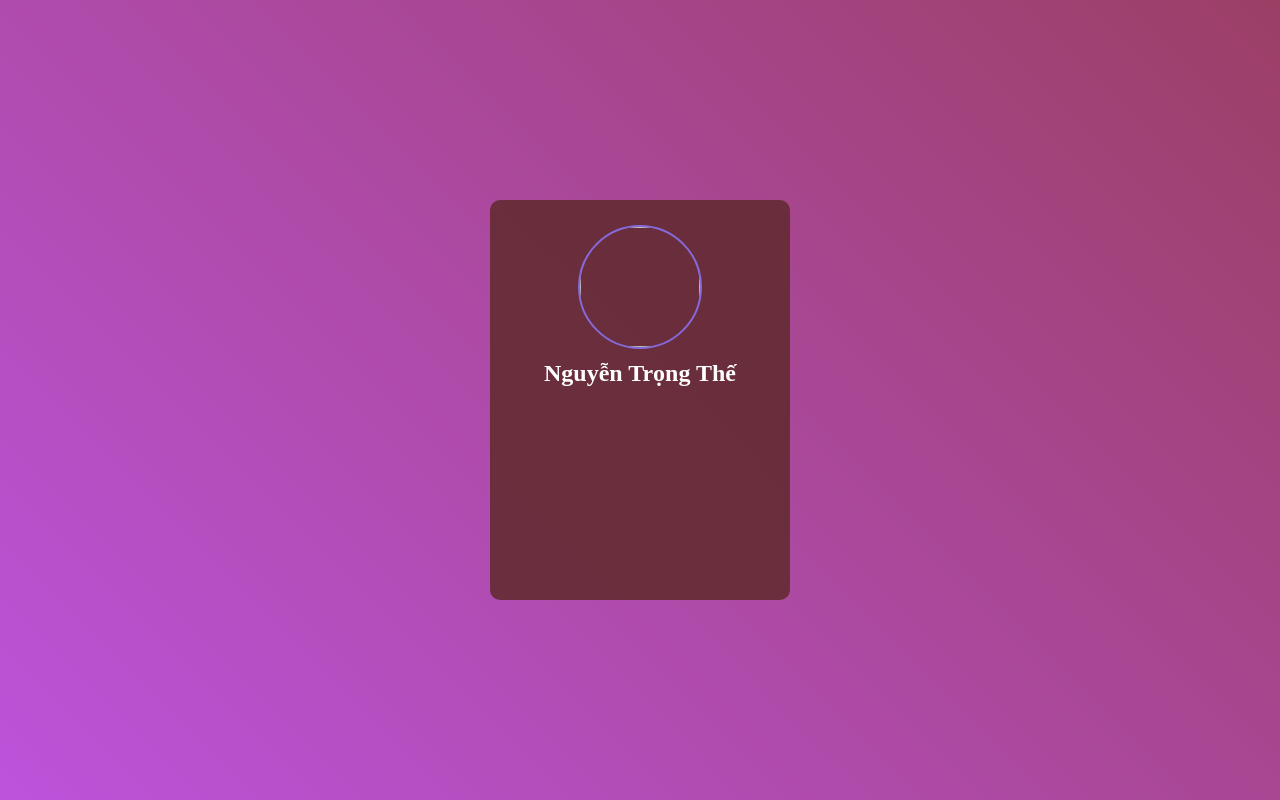
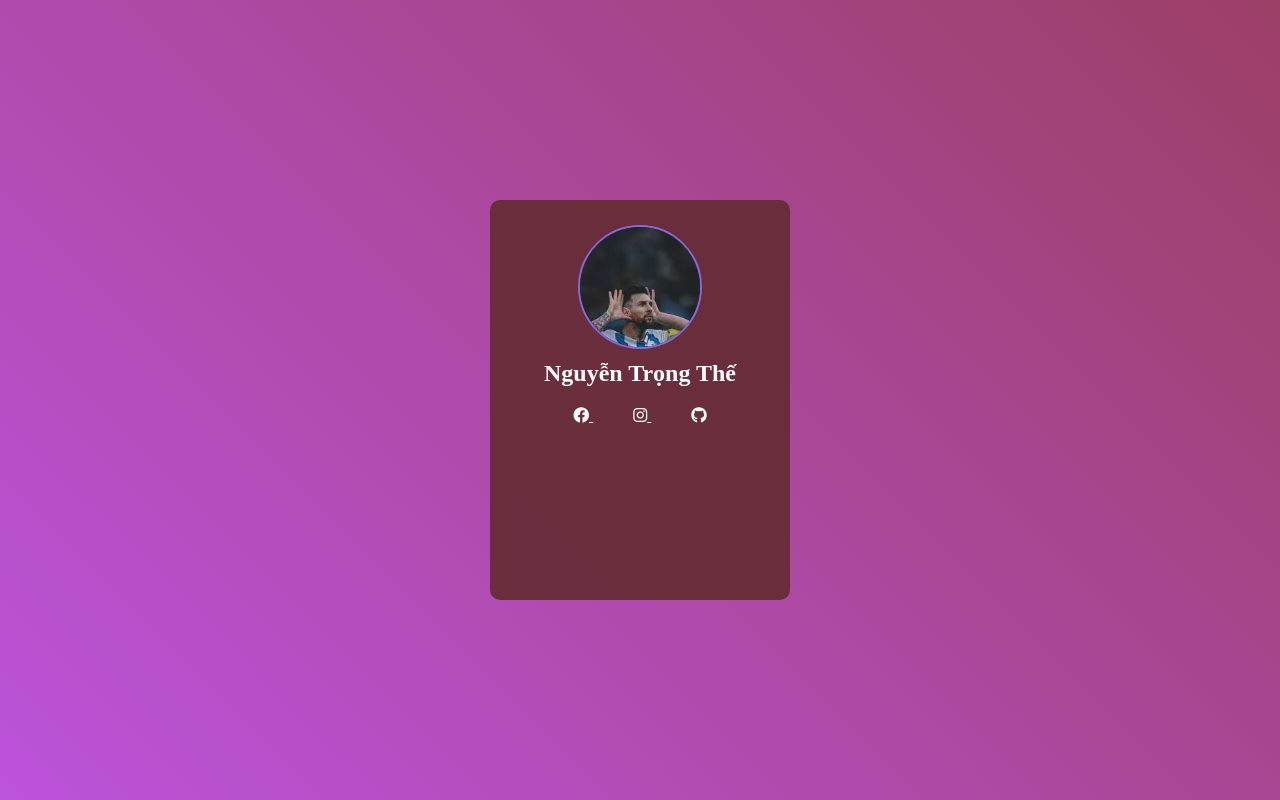
Before and after one commit to TrongThe/profile, a plain HTML site: page index.html in a window 1280 px wide. Drawn offline with Linux system fonts and the light colour scheme; the site is published under a folder, as on GitHub Pages, so addresses that start at the root find nothing.

Commit message:
Update index.html

```diff
--- a/index.html
+++ b/index.html
@@ -6,13 +6,13 @@
     <meta name="viewport" content="width=device-width, initial-scale=1.0">
     <title>Document</title>
     <link rel="stylesheet" href="style.css">
-    <link rel="stylesheet" href="/icon/fontawesome-free-6.3.0-web/css/all.min.css">
+    <link rel="stylesheet" href="./icon/fontawesome-free-6.3.0-web/css/all.min.css">
 </head>
 <body>
     <!-- <div>Nguyễn Trọng Thế</div> -->
     <div class="container">
         <div class="container__img">
-            <img src="/img/messi1.jpeg" alt="">
+            <img src="./img/messi1.jpeg" alt="">
         </div>
         <h2>Nguyễn Trọng Thế</h2>
         <div class="icon-social">
```
